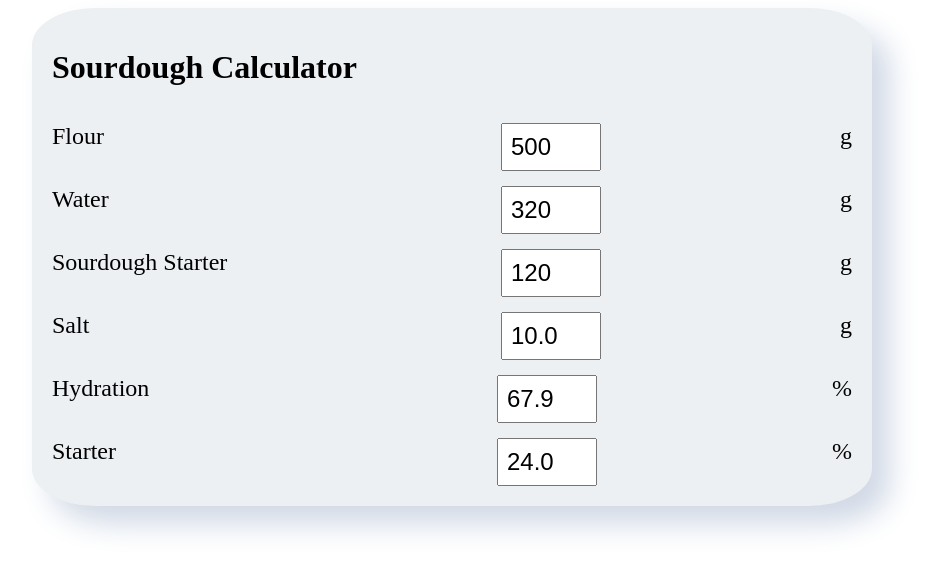
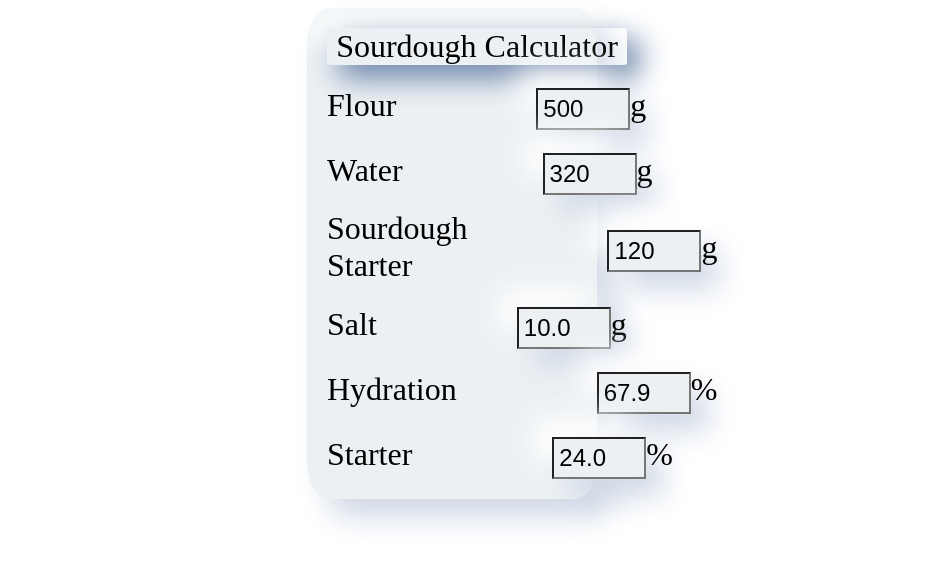
Before and after one commit to k1llerpandapr0/Website, a plain HTML site: page index.html in a window 1280 px wide. Shown: the whole page, without its empty margins (188-1118 px from the left). Drawn offline with Linux system fonts and the light colour scheme.

Commit message:
Update style.css

```diff
--- a/style.css
+++ b/style.css
@@ -1,39 +1,70 @@
-/* Mobile-first design */
+
 #calc-body {
     display: flex;
-    flex-direction: column;
-    gap: 15px;
+    flex-direction: column;  /* Stack elements vertically */
+    gap: 15px;  /* Add space between each input-row */
     padding: 20px;
-    max-width: 100%;
-    margin: 0 auto;
-    width: 100%;
+    max-width: 250px;  /* Optional: You can limit the container width */
+    margin: 0 auto;   /* Center the container */
+
+    width: 2*300px;
     background-color: #ECF0F3;
-    box-shadow: 18px 18px 30px #D1D9E6, -18px -18px 30px #FFF;
-    border-radius: 7.5%;
+    box-shadow: 18px 18px 30px #D1D9E6,-18px -18px 30px #FFF ;
+    border-radius: 7.5%
+
 }
 
+/* Style for each label-input pair */
 .input-row {
     display: flex;
-    flex-direction: column;
-    gap: 10px;
-    width: 100%;
+    justify-content: space-between; /* Ensure label and input are spread across the row */
+    align-items: center;  /* Align items vertically */
+    width: 100%;  /* Ensure full width */
 }
 
+/* Style for each label */
 label {
-    font-size: 18px;
-    margin-bottom: 5px;
+    width: 125px;  /* Set a fixed width for labels so they align in columns */
+    font-size: 18px; /* Optional: Adjust font size for better readability */
 }
 
+/* Style for input fields */
 input[type="number"], input[type="checkbox"] {
     text-align: left;
-    margin-left: 13%;
-    padding: 8px;
-    width: 80px;
+    margin-top: 8px;
+    margin-left: 15%;
+    padding: 5px;        /* Optional: Add padding for better spacing */
+    width: 80px;        /* Set a fixed width for the inputs */
+    border-width: 2.4px;
+    background-color: #ECF0F3;
+    box-shadow: 18px 18px 30px #D1D9E6,-18px -18px 30px #FFF ;
+    font-size: 18px;
+
+
+}
+
+/* Align the unit next to the input */
+.unit {
+    margin-left: 0;  /* Adjust spacing between input and unit */
     font-size: 18px;
 }
 
-.unit {
-    font-size: 18px;
+/* Optional: Style the submit/reset buttons */
+input[type="reset"] {
+    padding: 10px;
+    margin-top: 10px;
+    width: 50px;
+}
+
+h1 {
+    margin: auto;
+    width: 300px;
+    text-align: center;
+    color: black;
+    border-radius: 2.5%;
+    font-weight: 500;
+    background-color: rgba(236 240 243, 0);
+    box-shadow:  12px 12px 30px #6880a7,-18px -18px 30px rgb(255, 255, 255) ;
 }
 
 /* Desktop Styles */
@@ -48,24 +79,17 @@ input[type="number"], input[type="checkbox"] {
     }
 
     label {
-        font-size: 24px;
-        width: 200px;
+        font-size: 32px;
+        width: 300px;
     }
 
     input[type="number"], input[type="checkbox"] {
-        margin-left: 10px;
         width: 80px;
         font-size: 24px;
+        margin-left: 140px;
     }
 
     .unit {
-        font-size: 24px;
+        font-size: 32px;
     }
 }
-
-/* Large Desktop or Tablets */
-@media (min-width: 1024px) {
-    #calc-body {
-        width: 800px;
-    }
-}
```
